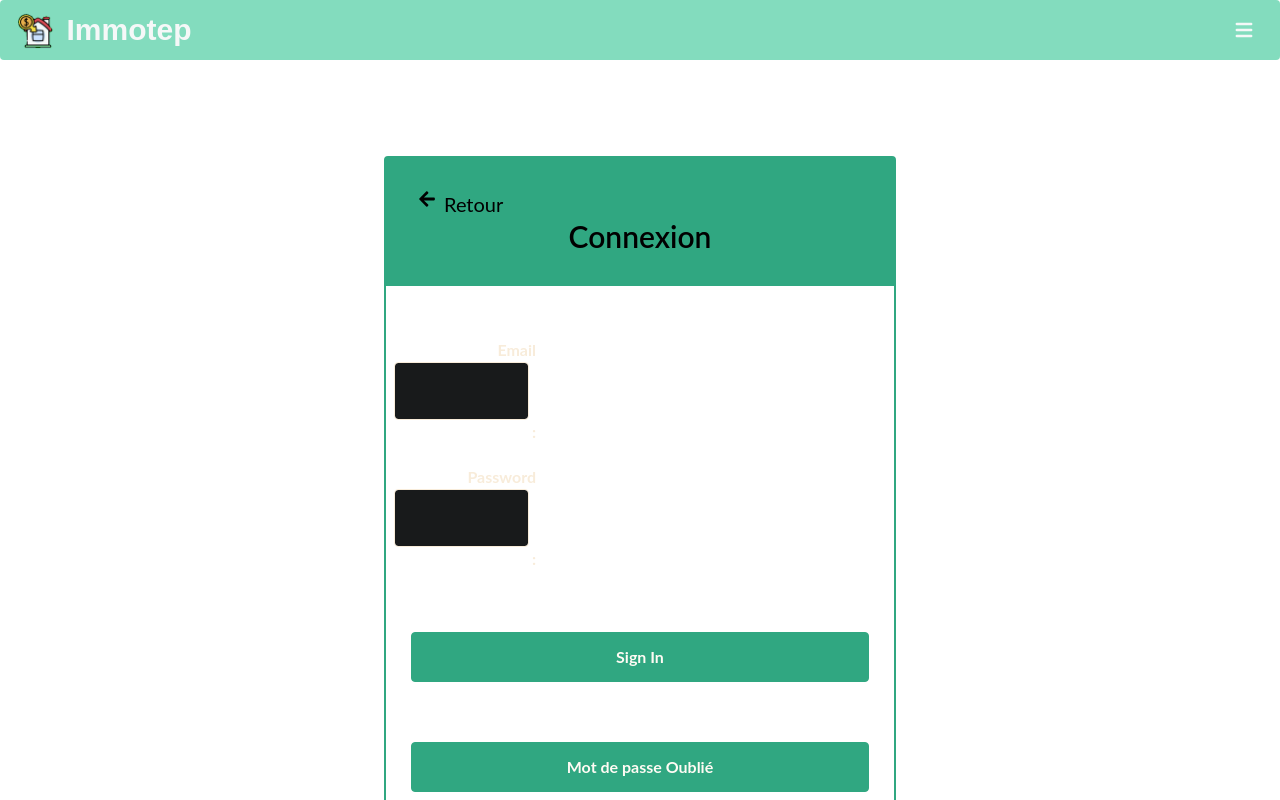
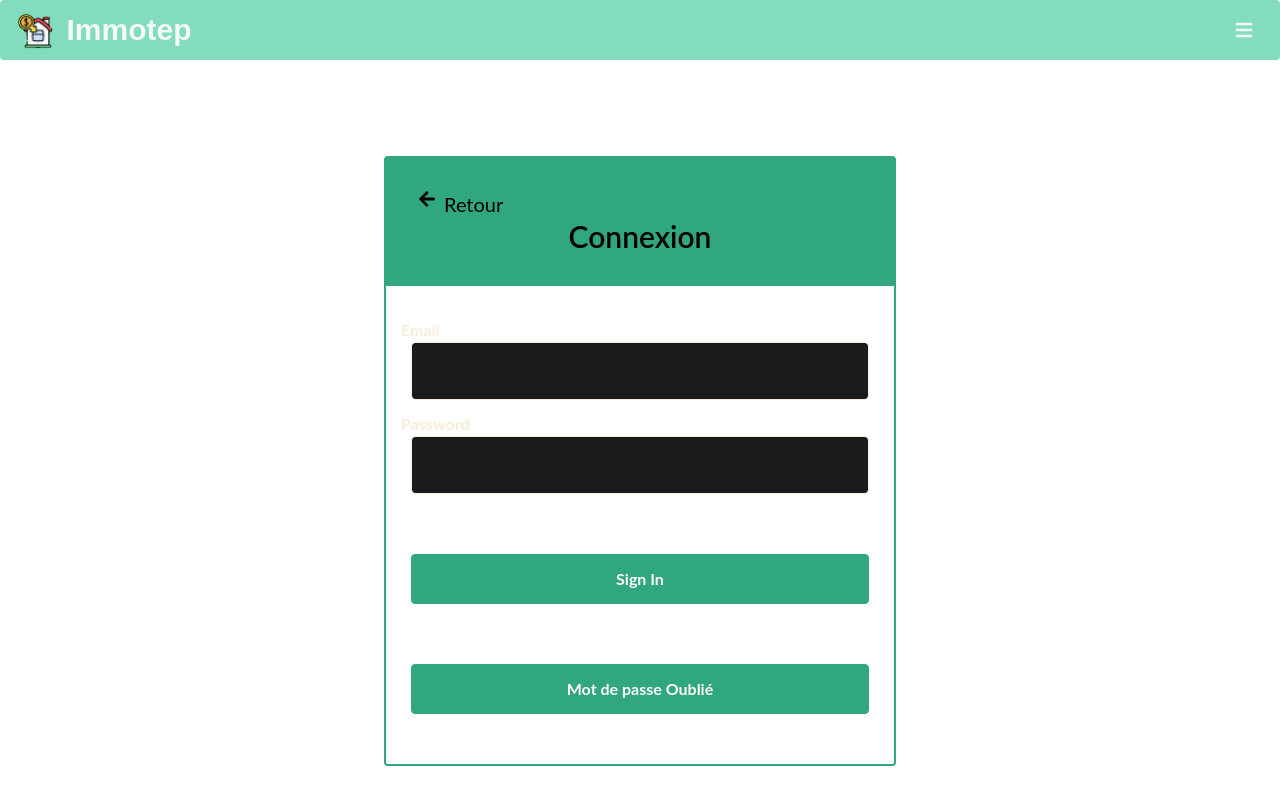
Before and after one commit to ophelie-gaudin/Immotep_front_react, a React (Create React App) app: page /login in a window 1280 px wide. Shown: the top 800 px of the page. Built offline with nearby package versions, Linux system fonts and the light colour scheme.

Commit message:
fix input label styles

```diff
--- a/src/Components/Main/Input/Input.css
+++ b/src/Components/Main/Input/Input.css
@@ -17,6 +17,7 @@ Grey : #313E50
   font-size: 1rem;
   font-weight: 400;
   line-height: 1.5;
+  margin-bottom: 12px;
 
   color: #f8ecda;
   background-color: rgb(24, 26, 27);
@@ -30,16 +31,11 @@ Grey : #313E50
 }
 
 label {
-  display: inline-block;
+  display: inline;
   text-align: right;
   color: #f8ecda;
   font-weight: bold;
-  padding-bottom: 1px;
+  padding-left: 15px;
   margin-top: 20px;
-  display: block;
   width: 150px;
 }
-label:after {
-  margin: auto;
-  content: ": ";
-}
```
